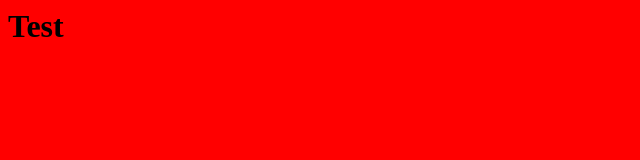
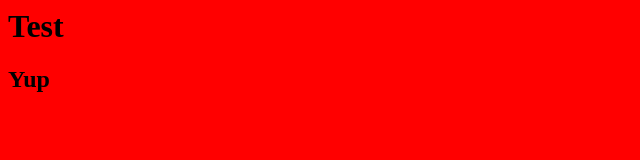
Before and after one commit to chagoyan/test, a plain HTML site: page index.html in a window 1280 px wide. Shown: the full height of the page, 0-640 px from the left. Drawn offline with Linux system fonts and the light colour scheme.

Commit message:
Update index.html
Adding the h2

```diff
--- a/index.html
+++ b/index.html
@@ -8,6 +8,7 @@ body
 </head>
 <body>
 <h1>Test</h1>
+  <h2>Yup</h2>
 </body>
 
 </html>
```
